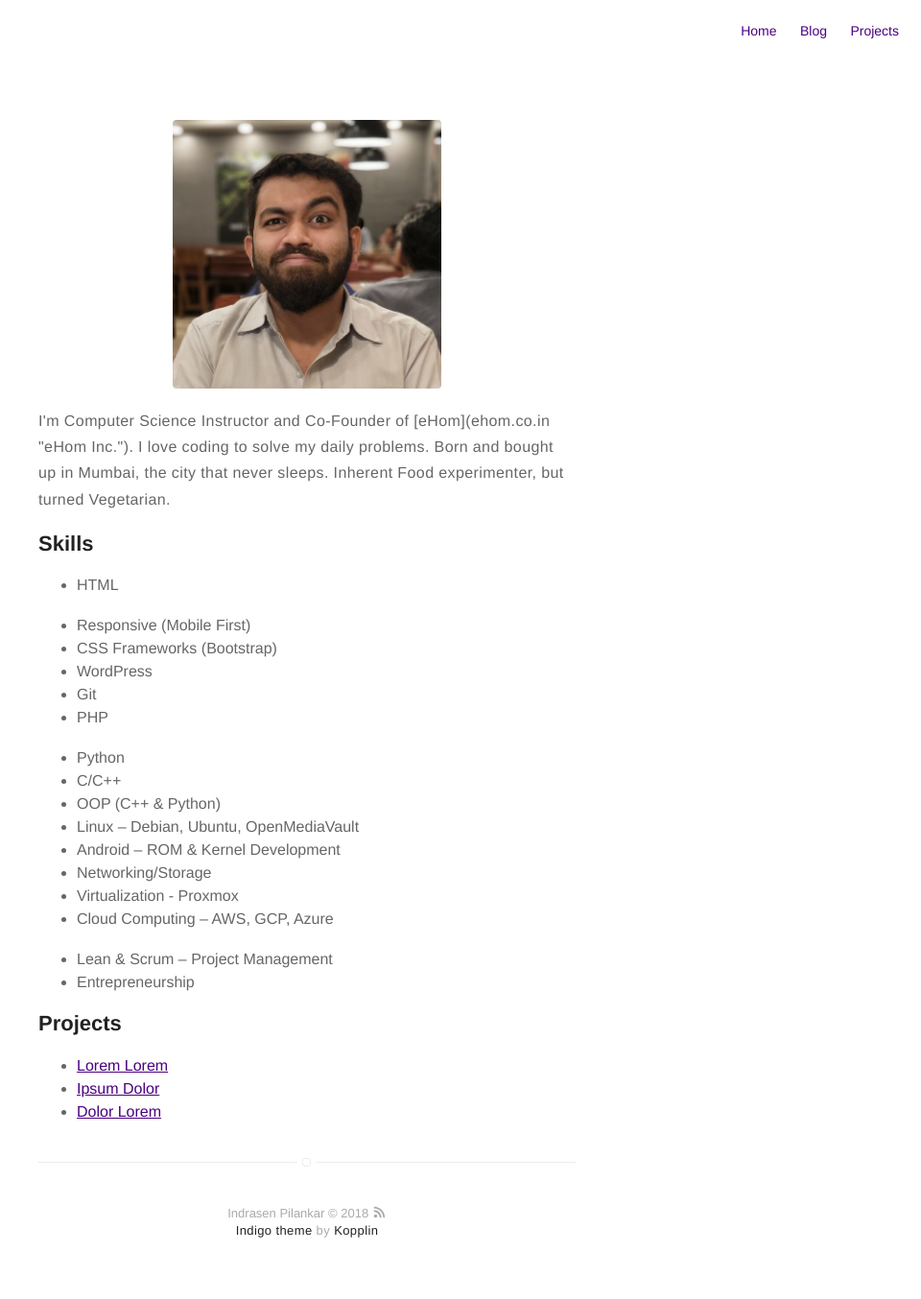
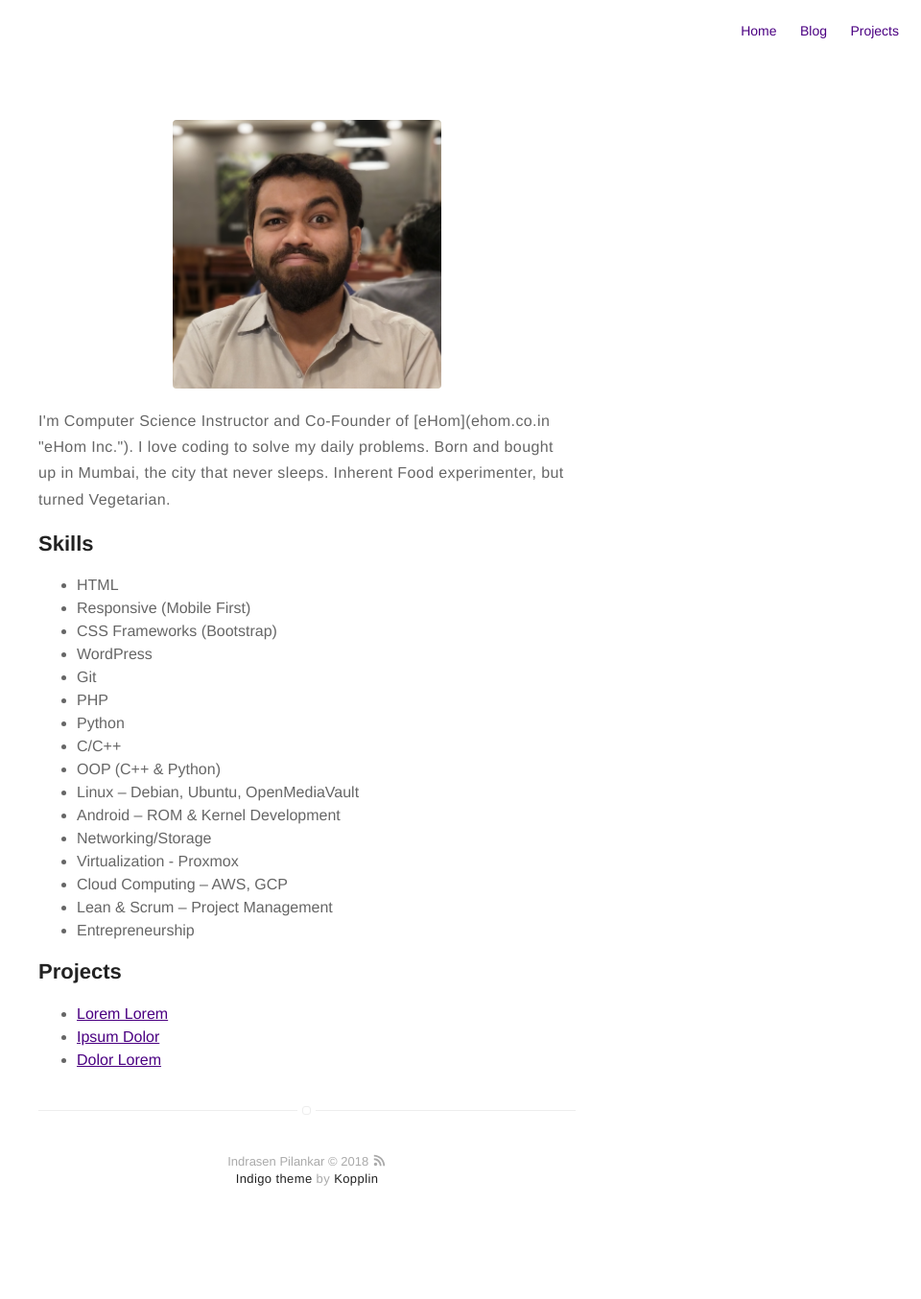
Before and after one commit to varunpilankar/il0g, a Jekyll site: the page built from about.md, in a window 1280 px wide. Shown: the whole page at 96% size, without its empty margins (320-1280 px from the left). Built offline with Jekyll 4.4.1, drawn with Linux system fonts in a browser that asks for light colours; after the commit the page ends 1300 px from its top, so only the background shows below that.

Commit message:
Update from Forestry.io - about.md

```diff
--- a/about.md
+++ b/about.md
@@ -12,7 +12,7 @@ layout: page
 
 <li>HTML </li>
 
- <li>Responsive (Mobile First)</li>
+<li>Responsive (Mobile First)</li>
 
 <li>CSS Frameworks (Bootstrap)</li>
 
@@ -22,7 +22,7 @@ layout: page
 
 <li>PHP</li>
 
- <li>Python</li>
+<li>Python</li>
 
 <li>C/C++</li>
 
@@ -36,9 +36,9 @@ layout: page
 
 <li>Virtualization - Proxmox</li>
 
-<li>Cloud Computing – AWS, GCP, Azure</li>
+<li>Cloud Computing – AWS, GCP</li>
 
- <li>Lean & Scrum – Project Management</li>
+<li>Lean & Scrum – Project Management</li>
 
 <li>Entrepreneurship</li>
 
```
